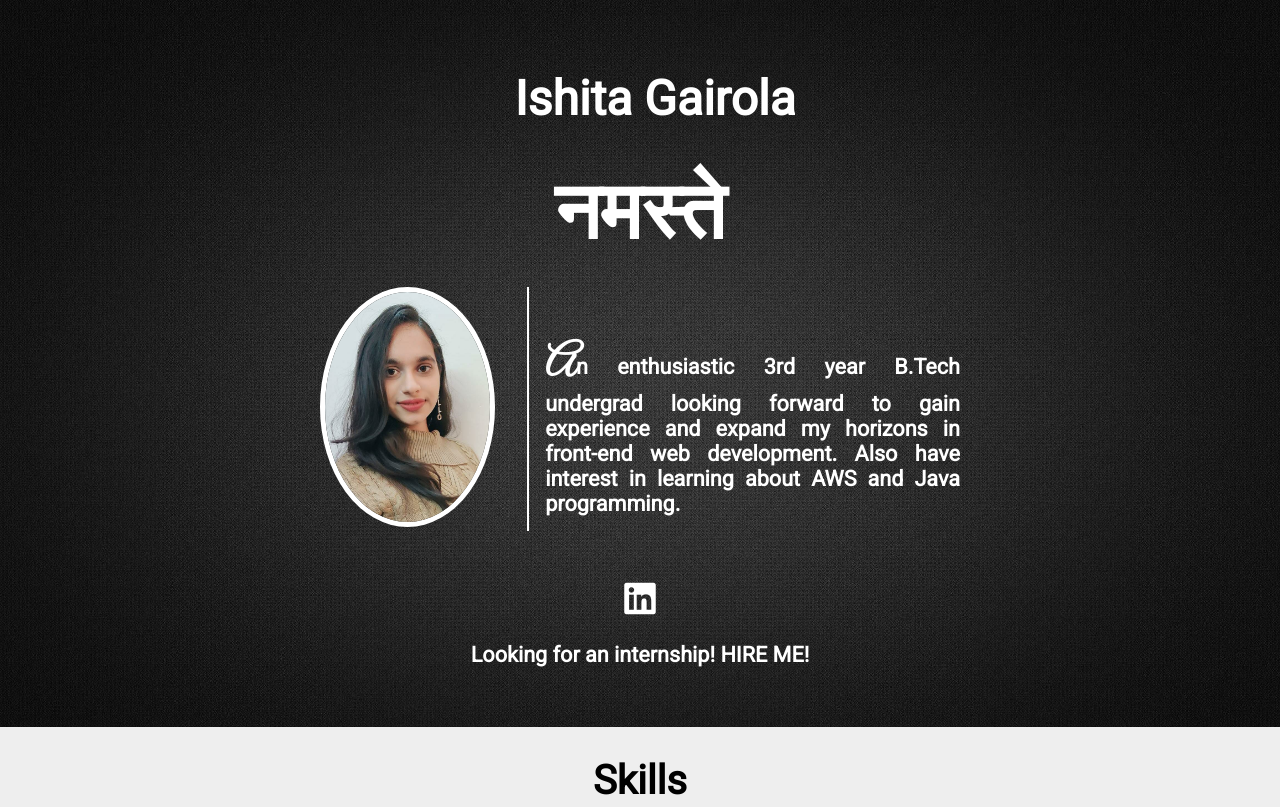
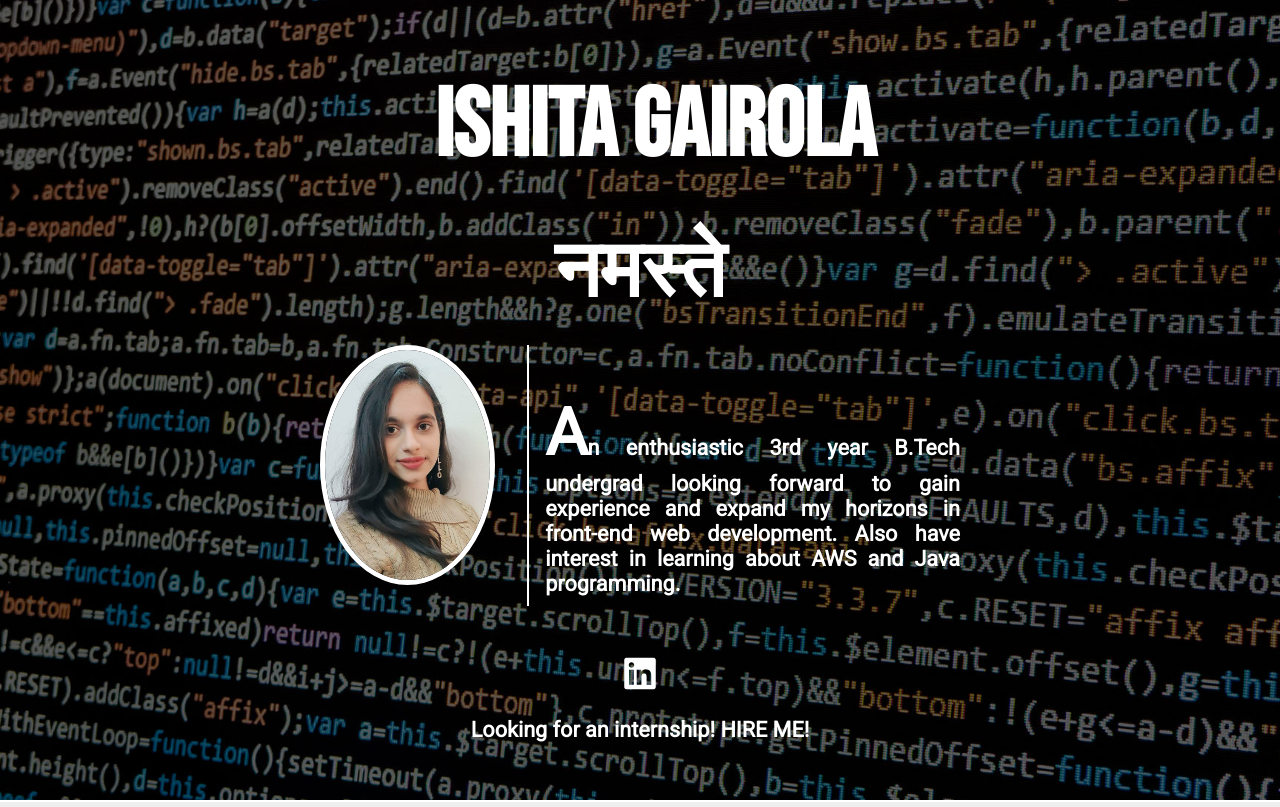
Before and after one commit to Ishita-Gairola/personal-portfolio, a plain HTML site: page index.html in a window 1280 px wide. Shown: the top 807 px of the page. Drawn offline with nearby package versions, Linux system fonts and the light colour scheme.

Commit message:
font-edits

```diff
--- a/index.html
+++ b/index.html
@@ -7,6 +7,11 @@
 		<link rel="preconnect" href="https://fonts.gstatic.com" />
 		<link
 			href="https://fonts.googleapis.com/css2?family=Roboto&display=swap"
+			rel="stylesheet"
+		/>
+		<link rel="preconnect" href="https://fonts.gstatic.com" />
+		<link
+			href="https://fonts.googleapis.com/css2?family=Bebas+Neue&display=swap"
 			rel="stylesheet"
 		/>
 		<link rel="preconnect" href="https://fonts.gstatic.com" />
--- a/style.css
+++ b/style.css
@@ -106,17 +106,17 @@ body {
 	min-height: 100%;
 }
 
-.my-name {
-	font-size: 3rem;
-	padding-left: 30px;
-}
-
 h1 {
 	font-size: 40px;
 	text-align: center;
 	margin-bottom: 20px;
 	font-family: 'Playfair Display', serif;
 	font-family: 'Roboto', sans-serif;
+}
+.my-name {
+	font-size: 6rem;
+	padding-left: 30px;
+	font-family: 'Bebas Neue', 'Playfair Display';
 }
 
 p {
@@ -164,12 +164,13 @@ p {
 	padding-left: 1rem;
 	border-left: 2px solid;
 	padding-top: 50px;
+	font-weight: bolder;
 }
 
 .intro-aboutme::first-letter {
-	font-family: stylish, sans-serif;
+	font-family: 'Roboto', sans-serif;
 
-	font-size: 200%;
+	font-size: 300%;
 }
 
 .intro-content {
@@ -181,7 +182,7 @@ p {
 
 .intro-background {
 	z-index: -1;
-	background: url('images/background.jpg');
+	background: url('images/code.jpg');
 	background-size: cover;
 	height: 100%;
 	width: 100%;
```
Also changed, not shown: images/binaryback.jpg (added), images/code.jpg (added).
